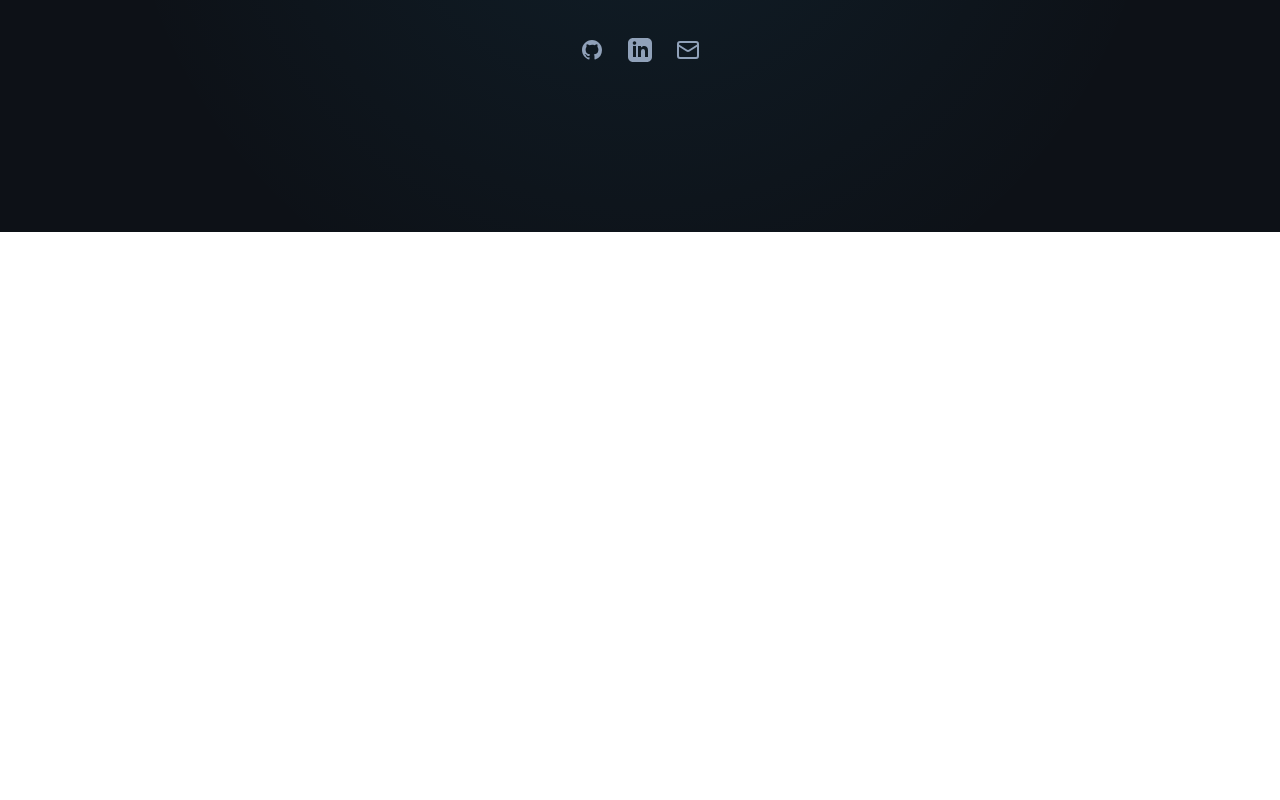
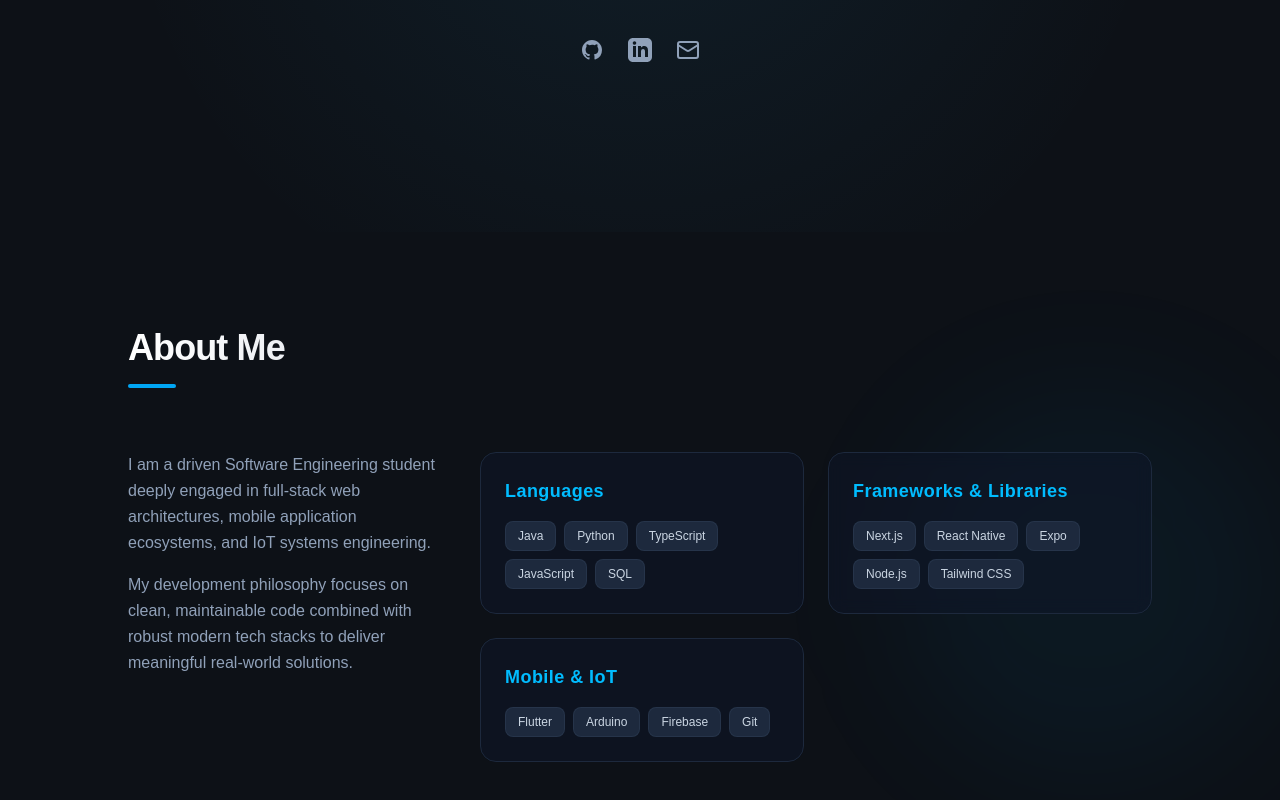
Before and after one commit to deVThish/venusha-portfolio, a Next.js app: page / in a window 1280 px wide. Shown: the part 568-1368 px from the top of the page. Before the commit the page ends 800 px from the top, so only its background shows below. Built offline with nearby package versions, Linux system fonts and the light colour scheme.

Commit message:
fix: explicitly type framer motion variants to resolve typescript strict transition errors

```diff
--- a/app/components/About.tsx
+++ b/app/components/About.tsx
@@ -0,0 +1,107 @@
+"use client";
+
+import { motion, Variants } from "framer-motion";
+
+const skillCategories = [
+  {
+    title: "Languages",
+    skills: ["Java", "Python", "TypeScript", "JavaScript", "SQL"],
+  },
+  {
+    title: "Frameworks & Libraries",
+    skills: ["Next.js", "React Native", "Expo", "Node.js", "Tailwind CSS"],
+  },
+  {
+    title: "Mobile & IoT",
+    skills: ["Flutter", "Arduino", "Firebase", "Git"],
+  },
+];
+
+export default function About() {
+  const containerVariants: Variants = {
+    hidden: { opacity: 0 },
+    visible: {
+      opacity: 1,
+      transition: { staggerChildren: 0.15 },
+    },
+  };
+
+  const cardVariants: Variants = {
+    hidden: { opacity: 0, y: 30 },
+    visible: {
+      opacity: 1,
+      y: 0,
+      transition: { type: "spring", stiffness: 100, damping: 15 },
+    },
+  };
+
+  return (
+    <section
+      id="about"
+      className="relative py-24 px-6 bg-[#0d1117] text-white overflow-hidden"
+    >
+      <div className="absolute top-1/4 right-0 w-96 h-96 bg-sky-500/5 rounded-full filter blur-3xl pointer-events-none" />
+
+      <div className="max-w-5xl mx-auto z-10 relative">
+        <div className="space-y-4 mb-16 text-center md:text-left">
+          <h2 className="text-3xl md:text-4xl font-bold tracking-tight bg-gradient-to-r from-white to-slate-400 bg-clip-text text-transparent">
+            About Me
+          </h2>
+          <div className="h-1 w-12 bg-sky-500 rounded-full mx-auto md:mx-0" />
+        </div>
+
+        <div className="grid grid-cols-1 md:grid-cols-3 gap-8 items-start">
+          <motion.div
+            initial={{ opacity: 0, x: -30 }}
+            whileInView={{ opacity: 1, x: 0 }}
+            viewport={{ once: true }}
+            transition={{ duration: 0.6 }}
+            className="md:col-span-1 space-y-4 text-slate-400 leading-relaxed text-base"
+          >
+            <p>
+              I am a driven Software Engineering student deeply engaged in
+              full-stack web architectures, mobile application ecosystems, and
+              IoT systems engineering.
+            </p>
+            <p>
+              My development philosophy focuses on clean, maintainable code
+              combined with robust modern tech stacks to deliver meaningful
+              real-world solutions.
+            </p>
+          </motion.div>
+
+          <motion.div
+            variants={containerVariants}
+            initial="hidden"
+            whileInView="visible"
+            viewport={{ once: true }}
+            className="md:col-span-2 grid grid-cols-1 sm:grid-cols-2 gap-6"
+          >
+            {skillCategories.map((category, index) => (
+              <motion.div
+                key={index}
+                variants={cardVariants}
+                whileHover={{ y: -5, borderColor: "rgba(56, 189, 248, 0.4)" }}
+                className="p-6 rounded-2xl bg-slate-900/50 border border-slate-800 backdrop-blur-sm transition-colors duration-300"
+              >
+                <h3 className="text-lg font-semibold text-sky-400 mb-4 tracking-wide">
+                  {category.title}
+                </h3>
+                <div className="flex flex-wrap gap-2">
+                  {category.skills.map((skill, sIndex) => (
+                    <span
+                      key={sIndex}
+                      className="px-3 py-1.5 text-xs font-medium rounded-lg bg-slate-800 text-slate-300 border border-slate-700/50 hover:border-sky-500/30 transition-colors"
+                    >
+                      {skill}
+                    </span>
+                  ))}
+                </div>
+              </motion.div>
+            ))}
+          </motion.div>
+        </div>
+      </div>
+    </section>
+  );
+}
--- a/app/page.tsx
+++ b/app/page.tsx
@@ -1,9 +1,11 @@
 import Hero from "./components/Hero";
+import About from "./components/About";
 
 export default function Home() {
   return (
     <main className="bg-[#0d1117] min-h-screen antialiased selection:bg-sky-500/30 selection:text-sky-300">
       <Hero />
+      <About /> {}
     </main>
   );
 }
```
